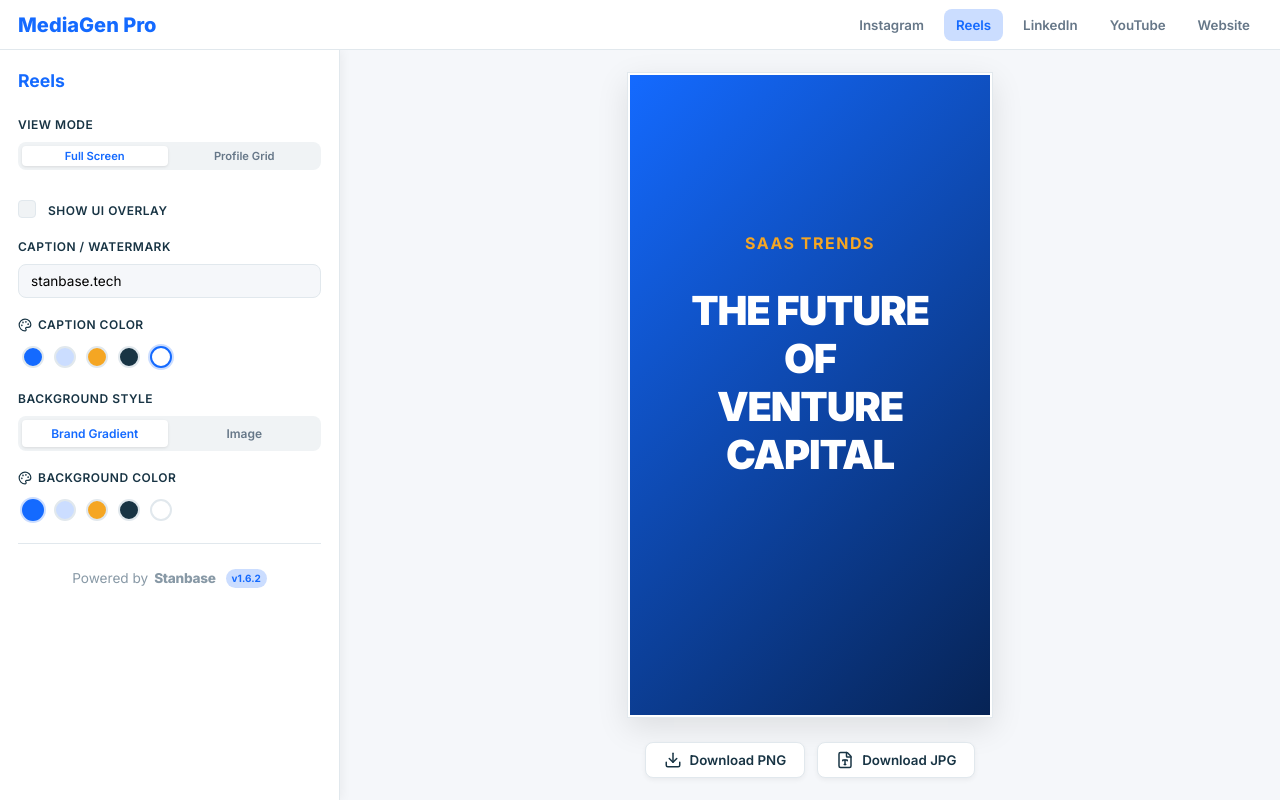
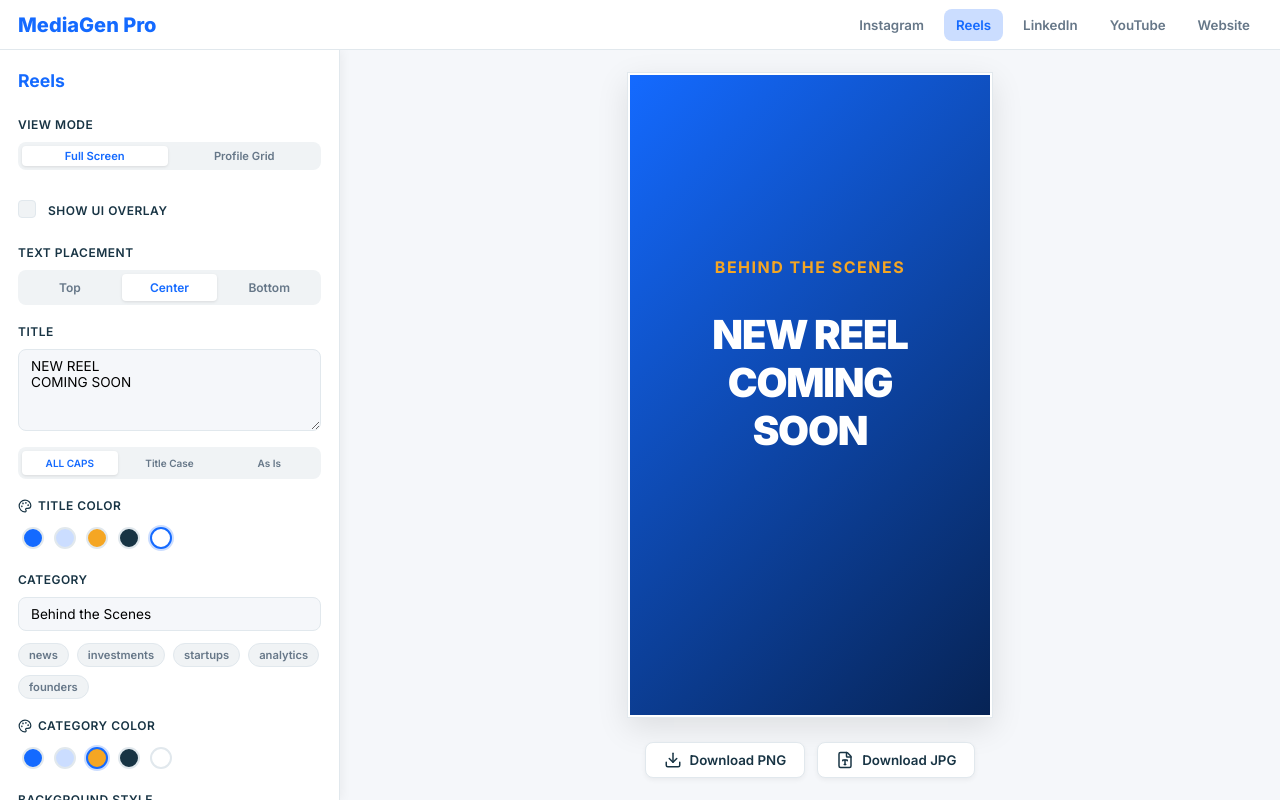
Before and after one commit to umedrahimoff/mediagenpro, a React (Vite) app: page / in a window 1280 px wide. Both pictures are taken after a click on the button "Reels". Built offline with nearby package versions, Linux system fonts and the light colour scheme.

Commit message:
v1.6.3: Separate Text and Alignment for Reels

```diff
--- a/src/App.tsx
+++ b/src/App.tsx
@@ -26,6 +26,9 @@ export interface CoverState {
   glassBlur: number;
   glassWidth: 'full' | 'fit';
   reelsView: 'full' | 'grid';
+  reelsTitle: string;
+  reelsCategory: string;
+  reelsAlignment: 'flex-start' | 'center' | 'flex-end';
 }
 
 export const BRAND_COLORS = {
@@ -71,6 +74,9 @@ function App() {
       glassBlur: 25,
       glassWidth: 'full',
       reelsView: 'full',
+      reelsTitle: 'NEW REEL\nCOMING SOON',
+      reelsCategory: 'Behind the Scenes',
+      reelsAlignment: 'center',
     };
   });
 
--- a/src/components/Editor/Editor.tsx
+++ b/src/components/Editor/Editor.tsx
@@ -165,6 +165,29 @@ export const Editor: React.FC<EditorProps> = ({ state, onChange }) => {
                             Show UI Overlay
                         </label>
                     </div>
+                    <div className="control-group" style={{ marginTop: '16px' }}>
+                        <label>Text Placement</label>
+                        <div className="toggle-group">
+                            <button
+                                className={state.reelsAlignment === 'flex-start' ? 'active' : ''}
+                                onClick={() => onChange({ reelsAlignment: 'flex-start' })}
+                            >
+                                Top
+                            </button>
+                            <button
+                                className={state.reelsAlignment === 'center' ? 'active' : ''}
+                                onClick={() => onChange({ reelsAlignment: 'center' })}
+                            >
+                                Center
+                            </button>
+                            <button
+                                className={state.reelsAlignment === 'flex-end' ? 'active' : ''}
+                                onClick={() => onChange({ reelsAlignment: 'flex-end' })}
+                            >
+                                Bottom
+                            </button>
+                        </div>
+                    </div>
                 </div>
             ) : (
                 <div className="control-group">
@@ -223,7 +246,7 @@ export const Editor: React.FC<EditorProps> = ({ state, onChange }) => {
                 </div>
             )}
 
-            {(state.appMode === 'instagram' || state.appMode === 'youtube') ? (
+            {(state.appMode === 'instagram' || state.appMode === 'youtube' || state.appMode === 'reels') ? (
                 <>
                     {state.appMode === 'instagram' && (
                         <div className="control-group">
@@ -338,8 +361,8 @@ export const Editor: React.FC<EditorProps> = ({ state, onChange }) => {
                     <div className="control-group">
                         <label>{(state.template === 'quote' && state.appMode !== 'youtube') ? 'Quote Text' : 'Title'}</label>
                         <textarea
-                            value={state.title}
-                            onChange={(e) => onChange({ title: e.target.value })}
+                            value={state.appMode === 'reels' ? state.reelsTitle : state.title}
+                            onChange={(e) => onChange(state.appMode === 'reels' ? { reelsTitle: e.target.value } : { title: e.target.value })}
                             rows={4}
                             placeholder={(state.template === 'quote' && state.appMode !== 'youtube') ? "Enter the quote..." : "Enter title..."}
                         />
@@ -378,16 +401,16 @@ export const Editor: React.FC<EditorProps> = ({ state, onChange }) => {
                         <label>{(state.template === 'quote' && state.appMode !== 'youtube') ? 'Author' : 'Category'}</label>
                         <input
                             type="text"
-                            value={state.category}
-                            onChange={(e) => onChange({ category: e.target.value })}
+                            value={state.appMode === 'reels' ? state.reelsCategory : state.category}
+                            onChange={(e) => onChange(state.appMode === 'reels' ? { reelsCategory: e.target.value } : { category: e.target.value })}
                             placeholder={(state.template === 'quote' && state.appMode !== 'youtube') ? "e.g. Steve Jobs" : "e.g. VISUAL DESIGN"}
                         />
                         <div className="category-presets">
                             {['news', 'investments', 'startups', 'analytics', 'founders'].map(preset => (
                                 <button
                                     key={preset}
-                                    className={`preset-chip ${state.category.toLowerCase() === preset.toLowerCase() ? 'active' : ''}`}
-                                    onClick={() => onChange({ category: preset.toUpperCase() })}
+                                    className={`preset-chip ${(state.appMode === 'reels' ? state.reelsCategory : state.category).toLowerCase() === preset.toLowerCase() ? 'active' : ''}`}
+                                    onClick={() => onChange(state.appMode === 'reels' ? { reelsCategory: preset.toUpperCase() } : { category: preset.toUpperCase() })}
                                 >
                                     {preset}
                                 </button>
@@ -501,7 +524,7 @@ export const Editor: React.FC<EditorProps> = ({ state, onChange }) => {
                 <a href="https://stanbase.tech/" target="_blank" rel="noopener noreferrer">
                     <span>Powered by</span>
                     <strong>Stanbase</strong>
-                    <span className="version-tag">v1.6.2</span>
+                    <span className="version-tag">v1.6.3</span>
                 </a>
             </footer>
         </div>
--- a/src/components/Preview/Preview.tsx
+++ b/src/components/Preview/Preview.tsx
@@ -282,19 +282,19 @@ export const Preview: React.FC<PreviewProps> = ({ state }) => {
                             <div
                                 className={`content ${state.useGlassmorphism ? 'glass-effect' : ''} ${state.useGlassmorphism ? `glass-width-${state.glassWidth}` : ''}`}
                                 style={{
-                                    justifyContent: state.contentAlignment,
+                                    justifyContent: state.appMode === 'reels' ? state.reelsAlignment : state.contentAlignment,
                                     backgroundColor: state.useGlassmorphism
                                         ? `rgba(255, 255, 255, ${state.glassBlur / 100})`
                                         : undefined,
                                 }}
                             >
-                                {state.category && (
+                                {(state.appMode === 'reels' ? state.reelsCategory : state.category) && (
                                     <div className="category" style={{ color: state.categoryColor }}>
-                                        {state.category}
+                                        {state.appMode === 'reels' ? state.reelsCategory : state.category}
                                     </div>
                                 )}
                                 <div className="title" style={{ color: state.titleColor, textTransform: 'none' }}>
-                                    {getTransformedText(state.title, state.textTransform)}
+                                    {getTransformedText(state.appMode === 'reels' ? state.reelsTitle : state.title, state.textTransform)}
                                 </div>
                             </div>
                         </>
```
